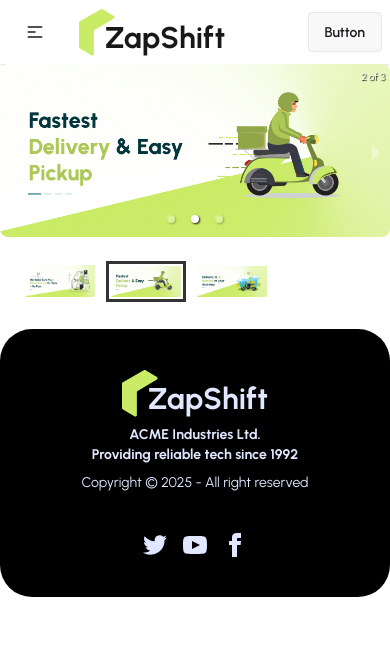
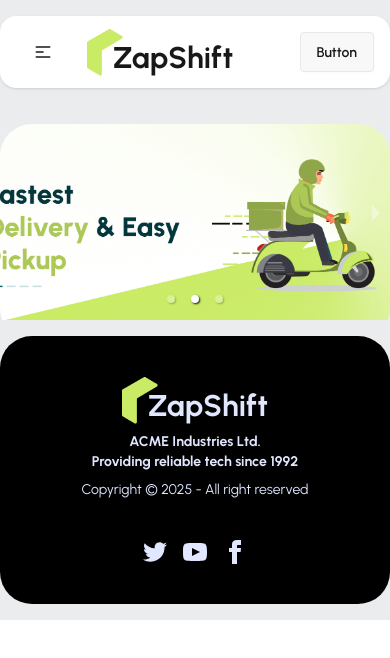
Before and after one commit to IrfanGalib/zap-shift-client, a React (Vite) app: page / in a window 390 px wide. Shown: the top 658 px of the page. Built offline with nearby package versions, Linux system fonts and the light colour scheme.

Commit message:
Added The Banner in The Homepage

```diff
--- a/src/Pages/Home/Banner/Banner.jsx
+++ b/src/Pages/Home/Banner/Banner.jsx
@@ -4,19 +4,56 @@ import { Carousel } from "react-responsive-carousel";
 import banner1 from "../../../assets/banner/banner1.png";
 import banner2 from "../../../assets/banner/banner2.png";
 import banner3 from "../../../assets/banner/banner3.png";
+import { FaLocationArrow } from "react-icons/fa";
 
 const Banner = () => {
   return (
     <div>
-      <Carousel autoPlay={true} infiniteLoop={true}>
-        <div>
-          <img src={banner1} />
+      <Carousel
+        autoPlay={true}
+        infiniteLoop={true}
+        showThumbs={false}
+        showArrows={true}
+        showStatus={false}
+      >
+        {/* Banner - 1 */}
+        <div className="relative w-full h-full my-5">
+          <img
+            className="w-full h-full object-cover rounded-4xl"
+            src={banner1}
+            alt="Banner 1"
+          />
+          <div className="absolute bottom-10 left-5 md:bottom-20 md:left-20 flex gap-4 items-center w-full">
+            <div className="flex items-center gap-2">
+              <button className="bg-primary px-6 py-3 font-bold text-black rounded-xl hover:bg-[#c3d64e] transition">
+                Track Your Parcel
+              </button>
+              <button className="bg-secondary p-4 text-white rounded-full -ml-1 hover:bg-black transition">
+                <FaLocationArrow className="text-primary" />
+              </button>
+            </div>
+            <button className="bg-white px-6 py-3 font-bold text-black rounded-xl border border-gray-300 hover:bg-gray-50 transition shadow-sm">
+              Be a Rider
+            </button>
+          </div>
         </div>
-        <div>
-          <img src={banner2} />
+
+        {/* Banner - 2 */}
+        <div className="relative w-full h-full my-5">
+          <img
+            className="w-full h-full object-cover rounded-4xl"
+            src={banner2}
+            alt="Banner 2"
+          />
         </div>
-        <div>
-          <img src={banner3} />
+
+        {/* Banner - 3 */}
+        <div className="relative w-full h-full my-5">
+          <img
+            className="w-full h-full object-cover rounded-4xl"
+            src={banner3}
+            alt="Banner 3"
+          />
         </div>
       </Carousel>
     </div>
--- a/src/Pages/Home/Home/HomePage.jsx
+++ b/src/Pages/Home/Home/HomePage.jsx
@@ -3,7 +3,7 @@ import Banner from "../Banner/Banner";
 
 const HomePage = () => {
   return (
-    <div>
+    <div >
       <Banner />
     </div>
   );
--- a/src/Pages/Shared/Footer/Footer.jsx
+++ b/src/Pages/Shared/Footer/Footer.jsx
@@ -3,6 +3,7 @@ import Logo from "../../../Components/Logo/Logo";
 
 const Footer = () => {
   return (
+    <div className="py-4">
       <footer className="footer footer-horizontal footer-center bg-black rounded-[32px] text-primary-content p-10">
         <aside>
           <Logo />
@@ -51,6 +52,7 @@ const Footer = () => {
           </div>
         </nav>
       </footer>
+    </div>
   );
 };
 
--- a/src/Pages/Shared/Navbar/Navbar.jsx
+++ b/src/Pages/Shared/Navbar/Navbar.jsx
@@ -6,24 +6,25 @@ const Navbar = () => {
   const links = (
     <>
       <li>
-        <NavLink to={'/'}>Services</NavLink>
+        <NavLink to={"/"}>Services</NavLink>
       </li>
       <li>
-        <NavLink to={'/'}>Coverage</NavLink>
+        <NavLink to={"/"}>Coverage</NavLink>
       </li>
       <li>
-        <NavLink to={'/'}>About Us</NavLink>
+        <NavLink to={"/"}>About Us</NavLink>
       </li>
       <li>
-        <NavLink to={'/'}>Pricing</NavLink>
+        <NavLink to={"/"}>Pricing</NavLink>
       </li>
       <li>
-        <NavLink to={'/'}>Be a Rider</NavLink>
+        <NavLink to={"/"}>Be a Rider</NavLink>
       </li>
     </>
   );
   return (
-    <div className="navbar bg-base-100 shadow-sm">
+    <div className="py-4">
+      <div className="navbar bg-base-100 p-4 shadow-sm rounded-2xl ">
         <div className="navbar-start">
           <div className="dropdown">
             <div tabIndex={0} role="button" className="btn btn-ghost lg:hidden">
@@ -61,6 +62,7 @@ const Navbar = () => {
           <a className="btn">Button</a>
         </div>
       </div>
+    </div>
   );
 };
 
--- a/src/layouts/RootLayout.jsx
+++ b/src/layouts/RootLayout.jsx
@@ -5,10 +5,12 @@ import Navbar from "../Pages/Shared/Navbar/Navbar";
 
 const RootLayout = () => {
   return (
-    <div className="max-w-7xl mx-auto">
-      <Navbar></Navbar>
-      <Outlet></Outlet>
-      <Footer></Footer>
+    <div className="bg-[#EAECED]">
+      <div className="max-w-7xl mx-auto ">
+        <Navbar></Navbar>
+        <Outlet></Outlet>
+        <Footer></Footer>
+      </div>
     </div>
   );
 };
```
Lines whose indentation alone changed are shown as unchanged.
